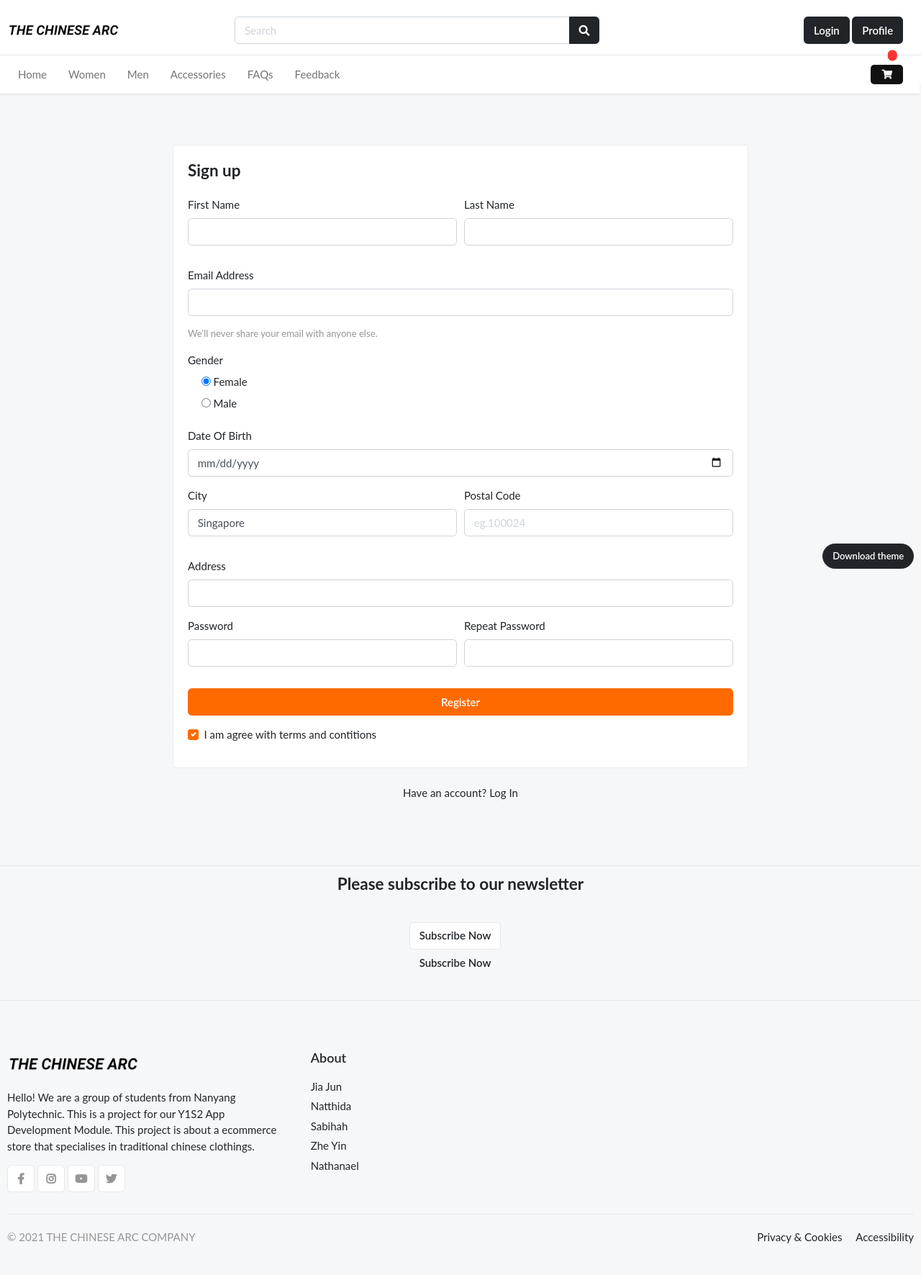
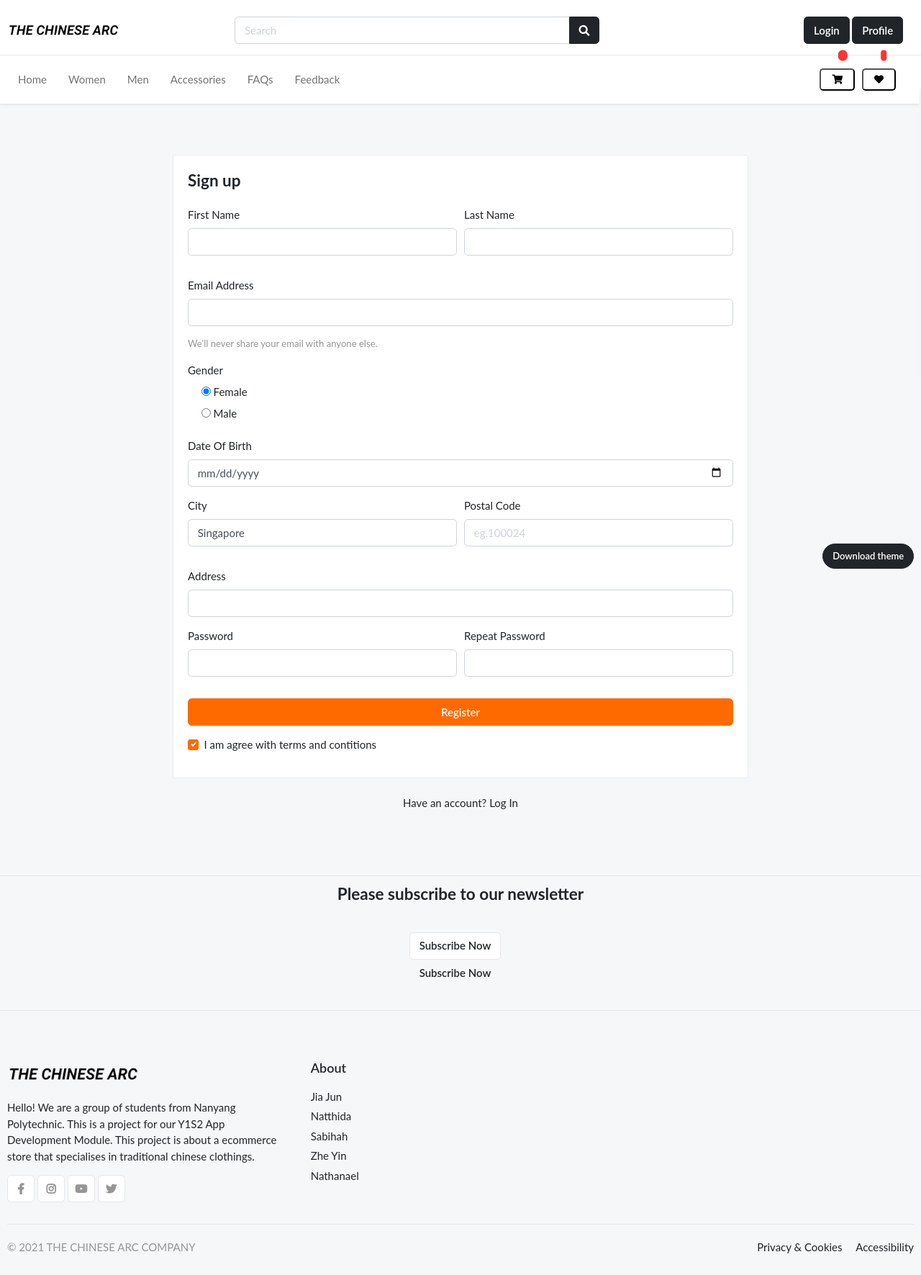
Before and after one commit to HProsperouS/Chinese-Arc, a Flask app: page /register_page in a window 1280 px wide. Shown: the whole page at 72% size. Before the commit the page ends 1727 px from the top, so only its background shows below. Run offline with Flask 2, Linux system fonts and the light colour scheme; parts of the project's set-up code (start-up, migrations or seed data) failed here and were passed over; some libraries are stand-ins or nearby versions; some web fonts are replaced.

Commit message:
wishlist

```diff
--- a/shop/static/css/customer/cart.css
+++ b/shop/static/css/customer/cart.css
@@ -1,19 +1,6 @@
 @import url("https://fonts.googleapis.com/css2?family=Titillium+Web:wght@200;300;400;700&display=swap");
 
 
-.overlay {
-  position: fixed;
-  display: none;
-  width: 100%;
-  height: 100%;
-  top: 0;
-  left: 0;
-  right: 0;
-  bottom: 0;
-  background-color: rgba(0, 0, 0, 0.177);
-  z-index: -1;
-  cursor: pointer;
-}
 
 body {
     font-family: "Lato", sans-serif;
@@ -94,13 +81,23 @@ body {
     font-size: 36px;
   }
 
-  .openbtn {
+  .openCart {
     font-size: 13px;
     cursor: pointer;
-    background-color: #111;
-    color: white;
+    background-color: rgb(255, 255, 255);
+    color: rgb(0, 0, 0);
     padding: 4px 15px;
-    border: none;
+    border-color: solid rgb(0, 0, 0);
+    border-radius:5px; ;
+  }
+
+  .openWish {
+    font-size: 13px;
+    cursor: pointer;
+    background-color: rgb(255, 255, 255);
+    color: rgb(0, 0, 0);
+    padding: 4px 15px;
+    border-color: solid rgb(0, 0, 0);
     border-radius:5px; ;
   }
 
--- a/shop/static/js/customer/cart_btn.js
+++ b/shop/static/js/customer/cart_btn.js
@@ -1,11 +1,21 @@
 
-function openNav() {
-    document.getElementById("productOnCart hide").style.width = "500px";
-    document.getElementById("overlay").style.display = "block";
+function openCart() {
+    document.getElementById("productsOnCart hide").style.width = "500px";
+    document.getElementById("overlaycart").style.display = "block";
+}
+
+function closeCart() {
+    document.getElementById("productsOnCart hide").style.width = "0";
+    document.getElementById("overlaycart").style.display = "none";
 }
 
 
-function closeNav() {
-    document.getElementById("productOnCart hide").style.width = "0";
-    document.getElementById("overlay").style.display = "none";
+function openWish() {
+    document.getElementById("productsOnWish hide").style.width = "500px";
+    document.getElementById("overlaywish").style.display = "block";
 }
+
+function closeWish() {
+    document.getElementById("productsOnWish hide").style.width = "0";
+    document.getElementById("overlaywish").style.display = "none";
+}
--- /dev/null
+++ b/shop/static/js/customer/fullpage_wish.js
@@ -0,0 +1,163 @@
+let ProductsInWish = JSON.parse(localStorage.getItem('Wishlist'));
+
+
+if (!ProductsInWish) {
+	ProductsInWish = [];
+}
+
+
+
+const FavItemNumber = document.querySelector('#total-count')
+const parentFavElement = document.querySelector('#WishItems');
+const favproducts = document.querySelectorAll('.col-md-3');
+
+
+const countTotalFavItem = function (){
+	let sum = 0
+	ProductsInWish.forEach(item => {
+		sum += item.count;
+	})
+	return sum
+}
+
+const updateWishListHTML = function () {
+	localStorage.setItem('Wishlist', JSON.stringify(ProductsInWish));
+
+	if (ProductsInWish.length > 0) {
+		let result = ProductsInWish.map(wishproduct => {
+			return `
+
+			<li class="buyItem" style='list-style:none;'>
+
+			</li>
+			<div class="card mb-3" style="max-width: 540px;">
+				<div class="row g-0">
+					<div class="col-md-4">
+						<img src="${wishproduct.image}" class="img-fluid rounded-start" style='margin-left:10px;margin-top:25px;'>
+
+					</div>
+
+					<div class="col-md-6">
+						<div class="card-body">
+							<h5 class="card-title">${wishproduct.name}</h5>
+
+							<div class='badge bg-secondary' style='font-size:1rem; color: white;'> $ ${wishproduct.price}</div>
+
+						</div>
+						<div class="row" >
+							<i class="btn btn-danger button-delete fas fa-trash-alt"  data-id=${wishproduct.id} style='margin-top:-20px;margin-bottom:20px;margin-left:28px;' onclick='Delete()'> </i>
+							<button class="btn btn-danger button-delete fas fa-shopping-cart-alt addToCart" style='margin-top:-20px;margin-bottom:20px;margin-left:28px; color:black; background:white; border: black;' data-product-id="{{productinfo.get_product_id()}}"> <i class="fa fa-cart-plus"></i> Add to cart </button>
+
+						</div>
+
+					</div>
+
+				</div>
+
+			</div>
+			`
+		});
+		parentFavElement.innerHTML = result.join('');
+//		document.querySelector('.checkout').classList.add('hidden');
+
+		FavItemNumber.innerHTML = countTotalFavItem();
+	}
+	else {
+		document.querySelector('.checkout').classList.add('hidden');
+		parentFavElement.innerHTML = '<h4 class="empty">Oh no! You have not added any favorites yet!</h4>';
+		FavItemNumber.innerHTML = ""
+	}
+}
+function updateProductsInWish(wishproduct) { // 2
+	document.getElementById('flash_2').textContent = 'Item added to Wishlist!'
+		const showFlash = () => {
+			flash.classList.add("flash--visible_2")
+			}
+		const hideFlash = () => {
+			flash.classList.remove("flash--visible_2")
+			document.getElementById('flash_2').innerHTML = ''
+			}
+		// const btn = document.getElementById('checkout')
+
+		showFlash();
+		setTimeout(hideFlash, 1000);
+		console.log(ProductsInWish)
+
+
+	for (let i = 0; i < ProductsInWish.length; i++) {
+		if (ProductsInWish.id == wishproduct.id) {
+            ProductsInWish[i].count += 1;
+            ProductsInWish[i].price =  ProductsInWish[i].basePrice *  ProductsInWish[i].count;
+
+			return;
+		}
+	}
+    ProductsInWish.push(wishproduct);
+
+}
+favproducts.forEach(item => {   // 1
+
+	item.addEventListener('click', (e) => {
+
+		if (e.target.classList.contains('addToWish')) {
+			const productID = e.target.dataset.productId;
+			const productName = item.querySelector('.productName').innerHTML;
+			const productPrice = item.querySelector('.priceValue').innerHTML;
+			const productImage = item.querySelector('img').src;
+			let wishproduct = {
+				name: productName,
+				image: productImage,
+				id: productID,
+				count:1,
+				price: +productPrice,
+				basePrice: +productPrice,
+			}
+
+			updateProductsInWish(wishproduct);
+			updateWishListHTML();
+
+
+		}
+
+
+	});
+
+});
+
+parentFavElement.addEventListener('click', (e) => { // Last
+	const isPlusButton = e.target.classList.contains('button-plus');
+	const isMinusButton = e.target.classList.contains('button-minus');
+	const isDeleteButton = e.target.classList.contains('button-delete');
+
+	if (isPlusButton || isMinusButton || isDeleteButton) {
+
+		for (let i = 0; i < ProductsInWish.length; i++) {
+			if (ProductsInWish[i].id == e.target.dataset.id) {
+				if (isPlusButton) {
+					ProductsInWish[i].count += 1
+
+				}
+				else if (isMinusButton) {
+					ProductsInWish[i].count -= 1
+				}
+				else if (isDeleteButton){
+					ProductsInWish[i].count = 0
+
+					ProductsInWish[i].price = ProductsInWish[i].basePrice * ProductsInWish[i].count;
+
+
+
+				}
+
+
+			}
+			if (ProductsInWish[i].count <= 0) {
+				ProductsInWish.splice(i,1); //The splice() method adds and/or removes array elements
+			}
+		}
+		updateWishListHTML();
+	}
+});
+
+updateWishListHTML();
+function Delete(){}
--- /dev/null
+++ b/shop/static/js/customer/wish.js
@@ -0,0 +1,161 @@
+let ProductsInWish = JSON.parse(localStorage.getItem('Wishlist'));
+
+
+if (!ProductsInWish) {
+	ProductsInWish = [];
+}
+
+
+
+const FavItemNumber = document.querySelector('#total-count')
+const parentFavElement = document.querySelector('#WishItems');
+const favproducts = document.querySelectorAll('.col-md-3');
+
+
+const countTotalFavItem = function (){
+	let sum = 0
+	ProductsInWish.forEach(item => {
+		sum += item.count;
+	})
+	return sum
+}
+
+const updateWishListHTML = function () {
+	localStorage.setItem('Wishlist', JSON.stringify(ProductsInWish));
+
+	if (ProductsInWish.length > 0) {
+		let result = ProductsInWish.map(wishproduct => {
+			return `
+
+			<li class="buyItem" style='list-style:none;'>
+
+			</li>
+			<div class="card mb-3" style="max-width: 540px;">
+				<div class="row g-0">
+					<div class="col-md-4">
+						<img src="${wishproduct.image}" class="img-fluid rounded-start" style='margin-left:10px;margin-top:25px;'>
+
+					</div>
+					<div class="col-md-6">
+						<div class="card-body">
+							<h5 class="card-title">${wishproduct.name}</h5>
+							<div class='badge bg-secondary' style='font-size:1rem;'> $ ${wishproduct.price}</div>
+
+						</div>
+						<div class="row" >
+							<i class="btn btn-danger button-delete fas fa-trash-alt"  data-id=${wishproduct.id} style='margin-top:-20px;margin-bottom:20px;margin-left:28px;' onclick='Delete()'> </i>
+							<button class="btn btn-danger button-delete fas fa-shopping-cart-alt addToCart" style='margin-top:-20px;margin-bottom:20px;margin-left:28px; color:black; background:white; border: black;' data-product-id="{{productinfo.get_product_id()}}"> <i class="fa fa-cart-plus"></i> Add to cart </button>
+
+						</div>
+
+					</div>
+
+				</div>
+
+			</div>
+			`
+		});
+		parentFavElement.innerHTML = result.join('');
+//		document.querySelector('.checkout').classList.add('hidden');
+
+		FavItemNumber.innerHTML = countTotalFavItem();
+	}
+	else {
+		document.querySelector('.checkout').classList.add('hidden');
+		parentFavElement.innerHTML = '<h4 class="empty">Oh no! You have not added any favorites yet!</h4>';
+		FavItemNumber.innerHTML = ""
+	}
+}
+function updateProductsInWish(wishproduct) { // 2
+	document.getElementById('flash_2').textContent = 'Item added to Wishlist!'
+		const showFlash = () => {
+			flash.classList.add("flash--visible_2")
+			}
+		const hideFlash = () => {
+			flash.classList.remove("flash--visible_2")
+			document.getElementById('flash_2').innerHTML = ''
+			}
+		// const btn = document.getElementById('checkout')
+
+		showFlash();
+		setTimeout(hideFlash, 1000);
+		console.log(ProductsInWish)
+
+
+	for (let i = 0; i < ProductsInWish.length; i++) {
+		if (ProductsInWish.id == wishproduct.id) {
+            ProductsInWish[i].count += 1;
+            ProductsInWish[i].price =  ProductsInWish[i].basePrice *  ProductsInWish[i].count;
+
+			return;
+		}
+	}
+    ProductsInWish.push(wishproduct);
+
+}
+favproducts.forEach(item => {   // 1
+
+	item.addEventListener('click', (e) => {
+
+		if (e.target.classList.contains('addToWish')) {
+			const productID = e.target.dataset.productId;
+			const productName = item.querySelector('.productName').innerHTML;
+			const productPrice = item.querySelector('.priceValue').innerHTML;
+			const productImage = item.querySelector('img').src;
+			let wishproduct = {
+				name: productName,
+				image: productImage,
+				id: productID,
+				count:1,
+				price: +productPrice,
+				basePrice: +productPrice,
+			}
+
+			updateProductsInWish(wishproduct);
+			updateWishListHTML();
+
+
+		}
+
+
+	});
+
+});
+
+parentFavElement.addEventListener('click', (e) => { // Last
+	const isPlusButton = e.target.classList.contains('button-plus');
+	const isMinusButton = e.target.classList.contains('button-minus');
+	const isDeleteButton = e.target.classList.contains('button-delete');
+
+	if (isPlusButton || isMinusButton || isDeleteButton) {
+
+		for (let i = 0; i < ProductsInWish.length; i++) {
+			if (ProductsInWish[i].id == e.target.dataset.id) {
+				if (isPlusButton) {
+					ProductsInWish[i].count += 1
+
+				}
+				else if (isMinusButton) {
+					ProductsInWish[i].count -= 1
+				}
+				else if (isDeleteButton){
+					ProductsInWish[i].count = 0
+
+					ProductsInWish[i].price = ProductsInWish[i].basePrice * ProductsInWish[i].count;
+
+
+
+				}
+
+
+			}
+			if (ProductsInWish[i].count <= 0) {
+				ProductsInWish.splice(i,1); //The splice() method adds and/or removes array elements
+			}
+		}
+		updateWishListHTML();
+	}
+});
+
+updateWishListHTML();
+function Delete(){}
--- a/shop/templates/base_home.html
+++ b/shop/templates/base_home.html
@@ -39,7 +39,21 @@
   language-code="en"
 ></df-messenger>
 <style>
-	#overlay {
+	#overlaycart{
+	  position: fixed;
+	  display: none;
+	  width: 100%;
+	  height: 100%;
+	  top: 0;
+	  left: 0;
+	  right: 0;
+	  bottom: 0;
+	  background-color: rgba(0, 0, 0, 0.177);
+	  z-index: -1;
+	  cursor: pointer;
+	}
+
+  #overlaywish{
 	  position: fixed;
 	  display: none;
 	  width: 100%;
@@ -83,9 +97,10 @@
     {% endblock %}
 </body>
 <script src="https://cdn.jsdelivr.net/npm/bootstrap@5.1.3/dist/js/bootstrap.bundle.min.js" integrity="sha384-ka7Sk0Gln4gmtz2MlQnikT1wXgYsOg+OMhuP+IlRH9sENBO0LRn5q+8nbTov4+1p" crossorigin="anonymous"></script>
-
 <script src="../static/js/customer/cart.js" type="text/javascript"></script>
+<script src="../static/js/customer/wish.js" type="text/javascript"></script>
 <script src="../static/js/customer/cart_btn.js" type="text/javascript"></script>
 <script src="../static/js/customer/fullpage_cart.js" type="text/javascript"></script>
+<script src="../static/js/customer/fullpage_wish.js" type="text/javascript"></script>
 
 </html>
--- a/shop/templates/base_home2.html
+++ b/shop/templates/base_home2.html
@@ -80,4 +80,8 @@
 <script src="../static/js/customer/cart.js" type="text/javascript"></script>
 <script src="../static/js/customer/cart_btn.js" type="text/javascript"></script>
 <script src="../static/js/customer/fullpage_cart.js" type="text/javascript"></script>
+
+<script src="../static/js/customer/wish.js" type="text/javascript"></script>
+<script src="../static/js/customer/fullpage_wish.js" type="text/javascript"></script>
+
 </html>
--- a/shop/templates/cust_home.html
+++ b/shop/templates/cust_home.html
@@ -170,7 +170,7 @@
 
 				<div class="mt-3">
 					<button class="btn btn-outline-danger addToCart" data-product-id="{{productinfo.get_product_id()}}"> <i class="fa fa-cart-plus"></i> Add to cart </button>
-					<a href="#" class="btn btn-light"><i class="fa fa-heart"></i> Wishlist </a>
+					<a href="#" class="btn btn-light addToWish"><i class="fa fa-heart"></i> Wishlist </a>
 				</div>
 			</figcaption>
 		</figure>
--- a/shop/templates/includes_cust/_navbar.html
+++ b/shop/templates/includes_cust/_navbar.html
@@ -46,7 +46,9 @@
 				<button class="btn float-right btn-light d-md-none" type="button" data-toggle="collapse" data-target="#main_nav8" aria-controls="main_nav" aria-expanded="false" aria-label="Toggle navigation">
 					<i class="fa fa-bars"></i>
 				</button> <!-- Navbar under logo-->
+
             </div>
+
     	</div> <!-- col.// -->
     </div> <!-- row.// -->
 	</div> <!-- container.// -->
@@ -79,19 +81,20 @@
       </ul>
     </div> <!-- collapse .// -->
 <!--  SHOPPING CART  -->
+
     <div class="shopping-cart">
 		<div class="sum-count">
-			<button class="openbtn" onclick="openNav()">
+			<button class="openCart" onclick="openCart()">
 				<i class="fa fa-shopping-cart shoppingCartButton"></i>
 				<span class="position-absolute top-0 start-90 translate-middle p-1  bg-danger border border-light rounded-pill">
 					<h6 id="sum-count"></h6>
 			</button>
 
 
-			<div id="productOnCart hide" class="sidepanel">
+			<div id="productsOnCart hide" class="sidepanel">
 				<div class="top">
 					<h3 >Cart</h3>
-					<a href="javascript:void(0)" id="overlay" class="closebtn" onclick="closeNav()"></a>
+					<a href="javascript:void(0)" id="overlaycart" class="closeCart" onclick="closeCart()"></a>
 				</div>
 				<ul id="buyItems">
 					<h4 class="empty">Your shopping cart is empty!</h4>
@@ -114,10 +117,53 @@
 				};
 			</script>
 			<!-- ================ -->
+		</div>
+	</div>
+
+	<!-- ======= WISHLIST ========= -->
+	<div class="wish-list" style="padding: 10px;">
+		<button class="openWish" onclick="openWish()">
+			<i class="fa fa-heart WishlistButton"></i>
+			<span class="position-absolute top-0 start-90 translate-middle p-1  bg-danger border border-light rounded-pill">
+				<h6 id="total-count"></h6>
+		</button>
+
+		<div id="productsOnWish hide" class="sidepanel">
+			<div class="top">
+				<h3>Wishlist</h3>
+				<a href="javascript:void(0)" id="overlaywish" class="closewish" onclick="closeWish()"></a>
+			</div>
+			<ul id="WishItems">
+				<h4 class="empty">Your wishlist is empty!</h4>
+				<!-- <li class="WishItem">
+						<img src="Images/producs-images/Mobiles/galaxynote10.png">
+						<div>
+							<h4>Products Name</h4>
+							<h6>$199</h6>
+							<div>
+								<button>-</button>
+								<span class="countOfProduct">1</span>
+								<button>+</button>
+							</div>
+						</div>
+				</li>  -->
+			</ul>
+			<div class="checkout text-center mb-2">
+				<button id="view_wish" class="btn btn-secondary checkout hidden">View Wish</button>
+			</div>
+		</div>
+	</div>
+	<!-- JS FOR VIEW WISH BTN -->
+	<script type="text/javascript">
+		document.getElementById("view_wish").onclick = function () {
+			location.href="{{ url_for('fullpage_wish') }}";
+		};
+	</script>
+
+	<!-- ============================ -->
 
 
-		</div>
-	 </div>
+
 
   </div> <!-- container .// -->
 </nav>
--- a/shop/templates/includes_cust/_navbar2.html
+++ b/shop/templates/includes_cust/_navbar2.html
@@ -52,7 +52,7 @@
             </li>
           </ul>
         </div> <!-- collapse .// -->
-    <!--  SHOPPING CART  -->
+
 
 
       </div> <!-- container .// -->
```
Also changed, not shown: shop/__init__.py (+14 -9 lines), shop/templates/fullpage_wish.html (added, +52 -0 lines). Lines whose indentation alone changed are shown as unchanged.
